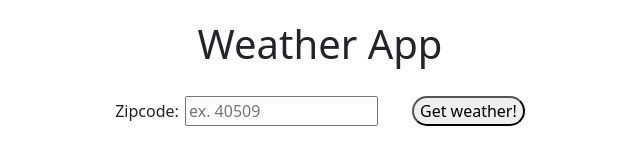
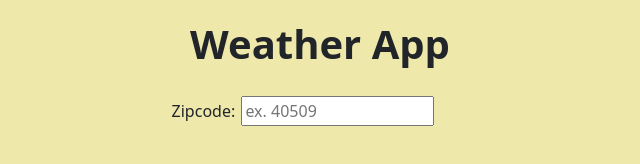
Before and after one commit to blair-cannon/weather-app, a website with bundled scripts: page index.html in a window 1280 px wide. Shown: the whole page, without its empty margins (320-960 px from the left). Built offline with nearby package versions, Linux system fonts and the light colour scheme; files whose address does not match are found by name.

Commit message:
update js

```diff
--- a/index.html
+++ b/index.html
@@ -20,7 +20,7 @@
                 <input type="text" id="zipcodeInput" label="Zipcode:" minlength="5" maxlength="5" size="15" placeholder="ex. 40509">
               </div>
               <div class="col-md-auto">
-                <button id="button" class="rounded-pill">Get weather!</button>
+                <!-- <button id="button" class="rounded-pill">Get weather!</button> -->
               </div>
             </div>
             <div class="row">
--- a/sandbox.js
+++ b/sandbox.js
@@ -3,7 +3,7 @@ const helperText = document.querySelector('#helperText');
 const weatherContainer = document.querySelector('#weatherContainer');
 const zipcodeInput = document.querySelector('#zipcodeInput');
 const header = document.querySelector('#header');
-const button = document.querySelector('#button');
+// const button = document.querySelector('#button');
 const headWrapper = document.querySelector('#headWrapper');
 const cityP = document.querySelector('#cityP');
 const temperatureP1 = document.querySelector('#temperatureP1');
@@ -129,7 +129,7 @@ function setState(weatherData) {
 
 
 
-zipcodeInput.addEventListener('change', checkSubmission);
+zipcodeInput.addEventListener('input', checkSubmission);
 
 function checkSubmission() {
     if (isNaN(zipcodeInput.value) === true || zipcodeInput.value.length < 5) {
--- a/style.css
+++ b/style.css
@@ -1,5 +1,6 @@
 h1 {
-    padding: 20px
+    padding: 20px;
+    font-weight: bold;
 }
 
 input {
@@ -11,3 +12,7 @@ input {
     width: max-content;
     /* margin: auto; */
 }
+
+body {
+    background-color: palegoldenrod;
+}
```
